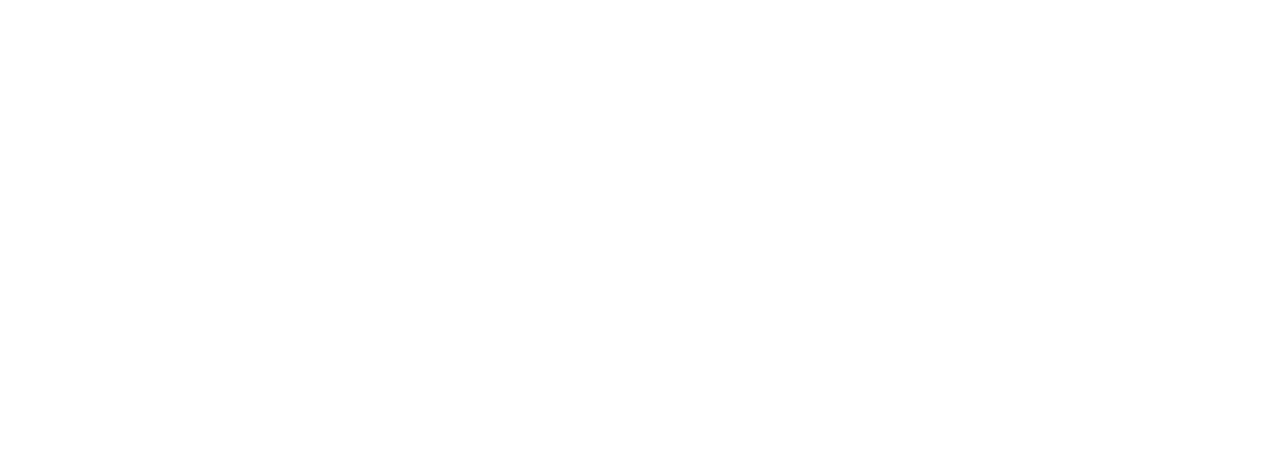
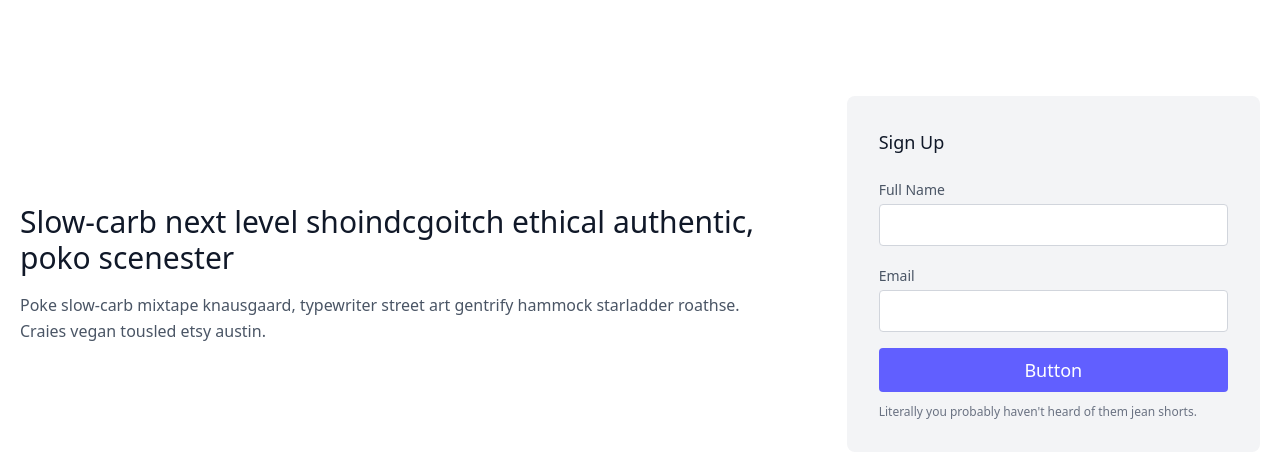
Before and after one commit to Lio3307/Finance-Tracker, a React (Vite) app: page /signUp in a window 1280 px wide. Before the commit this address had no page. Shown: the top 458 px of the page. Built offline with nearby package versions, Linux system fonts and the light colour scheme.

Commit message:
adding SignUp component

```diff
--- a/src/App.tsx
+++ b/src/App.tsx
@@ -1,5 +1,6 @@
 import { Route, Routes } from "react-router-dom"
 import Home from "./pages/Home"
+import SignUp from "./components/layouts/auth/SignUp"
 
 function App() {
 
@@ -7,6 +8,7 @@
     <>
       <Routes>
         <Route path="/" element={<Home/>}/>
+        <Route path="/signUp" element={<SignUp/>}/>
       </Routes>
     </>
   )
--- /dev/null
+++ b/src/components/layouts/auth/SignUp.tsx
@@ -0,0 +1,53 @@
+const SignUp = () => {
+  return (
+    <>
+      <section className="text-gray-600 body-font">
+        <div className="container px-5 py-24 mx-auto flex flex-wrap items-center">
+          <div className="lg:w-3/5 md:w-1/2 md:pr-16 lg:pr-0 pr-0">
+            <h1 className="title-font font-medium text-3xl text-gray-900">
+              Slow-carb next level shoindcgoitch ethical authentic, poko
+              scenester
+            </h1>
+            <p className="leading-relaxed mt-4">
+              Poke slow-carb mixtape knausgaard, typewriter street art gentrify
+              hammock starladder roathse. Craies vegan tousled etsy austin.
+            </p>
+          </div>
+          <div className="lg:w-2/6 md:w-1/2 bg-gray-100 rounded-lg p-8 flex flex-col md:ml-auto w-full mt-10 md:mt-0">
+            <h2 className="text-gray-900 text-lg font-medium title-font mb-5">
+              Sign Up
+            </h2>
+            <div className="relative mb-4">
+              <label className="leading-7 text-sm text-gray-600">
+                Full Name
+              </label>
+              <input
+                type="text"
+                id="full-name"
+                name="full-name"
+                className="w-full bg-white rounded border border-gray-300 focus:border-indigo-500 focus:ring-2 focus:ring-indigo-200 text-base outline-none text-gray-700 py-1 px-3 leading-8 transition-colors duration-200 ease-in-out"
+              />
+            </div>
+            <div className="relative mb-4">
+              <label className="leading-7 text-sm text-gray-600">Email</label>
+              <input
+                type="email"
+                id="email"
+                name="email"
+                className="w-full bg-white rounded border border-gray-300 focus:border-indigo-500 focus:ring-2 focus:ring-indigo-200 text-base outline-none text-gray-700 py-1 px-3 leading-8 transition-colors duration-200 ease-in-out"
+              />
+            </div>
+            <button className="text-white bg-indigo-500 border-0 py-2 px-8 focus:outline-none hover:bg-indigo-600 rounded text-lg">
+              Button
+            </button>
+            <p className="text-xs text-gray-500 mt-3">
+              Literally you probably haven't heard of them jean shorts.
+            </p>
+          </div>
+        </div>
+      </section>
+    </>
+  );
+};
+
+export default SignUp;
```
